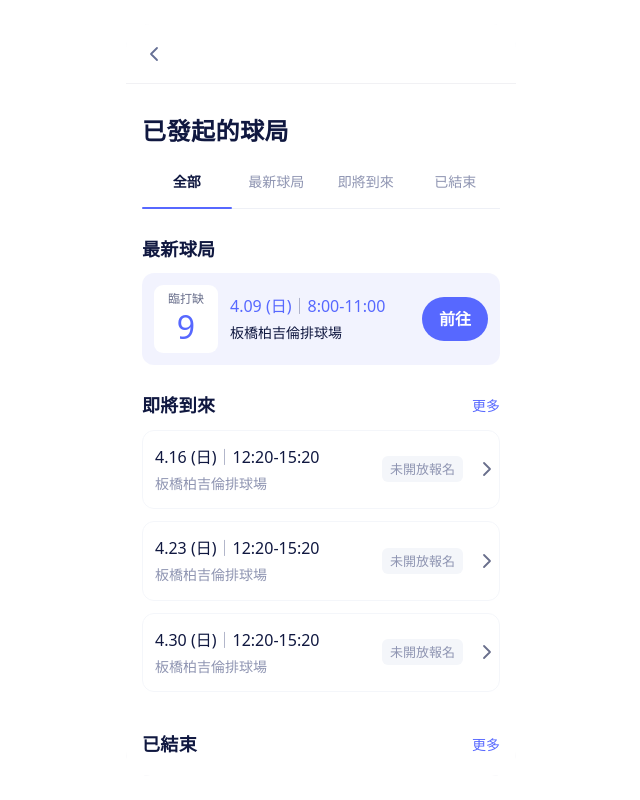
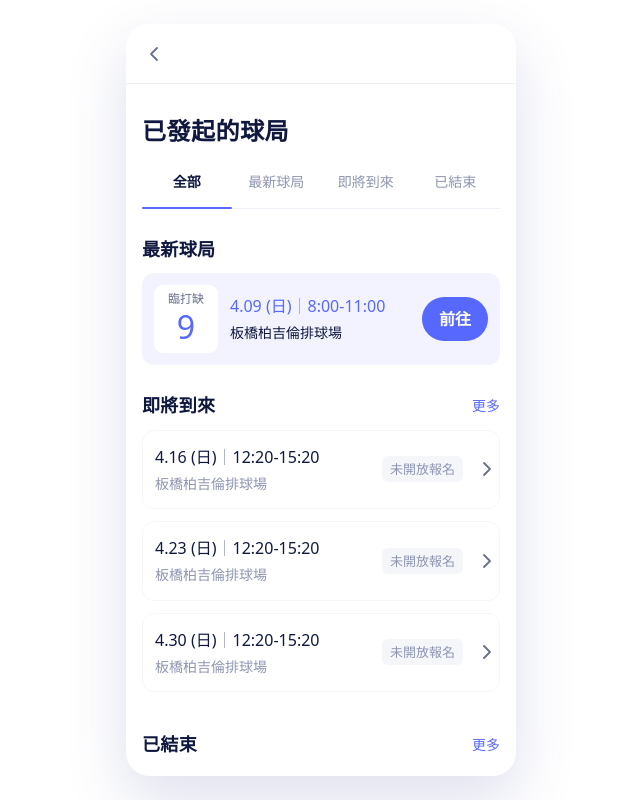
Before and after one commit to baplcp/baplcp-signup, a Vue app: page /#/group-list in a window 1280 px wide. Shown: the whole page, without its empty margins (319-959 px from the left). Built offline with nearby package versions, Linux system fonts and the light colour scheme.

Commit message:
refactor: centralize layout shadow styling

```diff
--- a/src/assets/style.css
+++ b/src/assets/style.css
@@ -37,8 +37,6 @@
     --neutral-850: #18204f;
     --neutral-900: #101840;
 
-    --shadow-app: 0 24px 64px rgba(30, 42, 110, 0.16);
-    --shadow-page: 0 24px 60px rgba(71, 82, 163, 0.18);
     --shadow-primary-card: 2px 2px 28px rgba(90, 90, 226, 0.3);
     --bg: var(--primary-100);
     --surface: var(--neutral-0);
--- a/src/components/Layout.vue
+++ b/src/components/Layout.vue
@@ -139,6 +139,7 @@
 
 <style>
 .layout {
+  box-shadow: 0 24px 60px rgba(71, 82, 163, 0.18);
   background: var(--surface);
   -webkit-overflow-scrolling: touch;
   scrollbar-width: none;
--- a/src/views/create-activity.vue
+++ b/src/views/create-activity.vue
@@ -803,7 +803,6 @@ async function handleCreateActivity() {
   background: var(--surface);
   border-radius: 24px;
   overflow: hidden;
-  box-shadow: var(--shadow-app);
   position: relative;
 }
 
--- a/src/views/ended-activity.vue
+++ b/src/views/ended-activity.vue
@@ -85,7 +85,6 @@ const activeSegment = ref(SEGMENT_TABS[0])
 <style scoped>
 .ended-activity-page {
   height: 100%;
-  box-shadow: var(--shadow-page);
 }
 
 .scroll-content {
--- a/src/views/group-list.vue
+++ b/src/views/group-list.vue
@@ -209,7 +209,6 @@ onMounted(() => {
 
 .group-list-page {
   background: var(--surface);
-  box-shadow: var(--shadow-app);
   height: 100%;
 }
 
```
